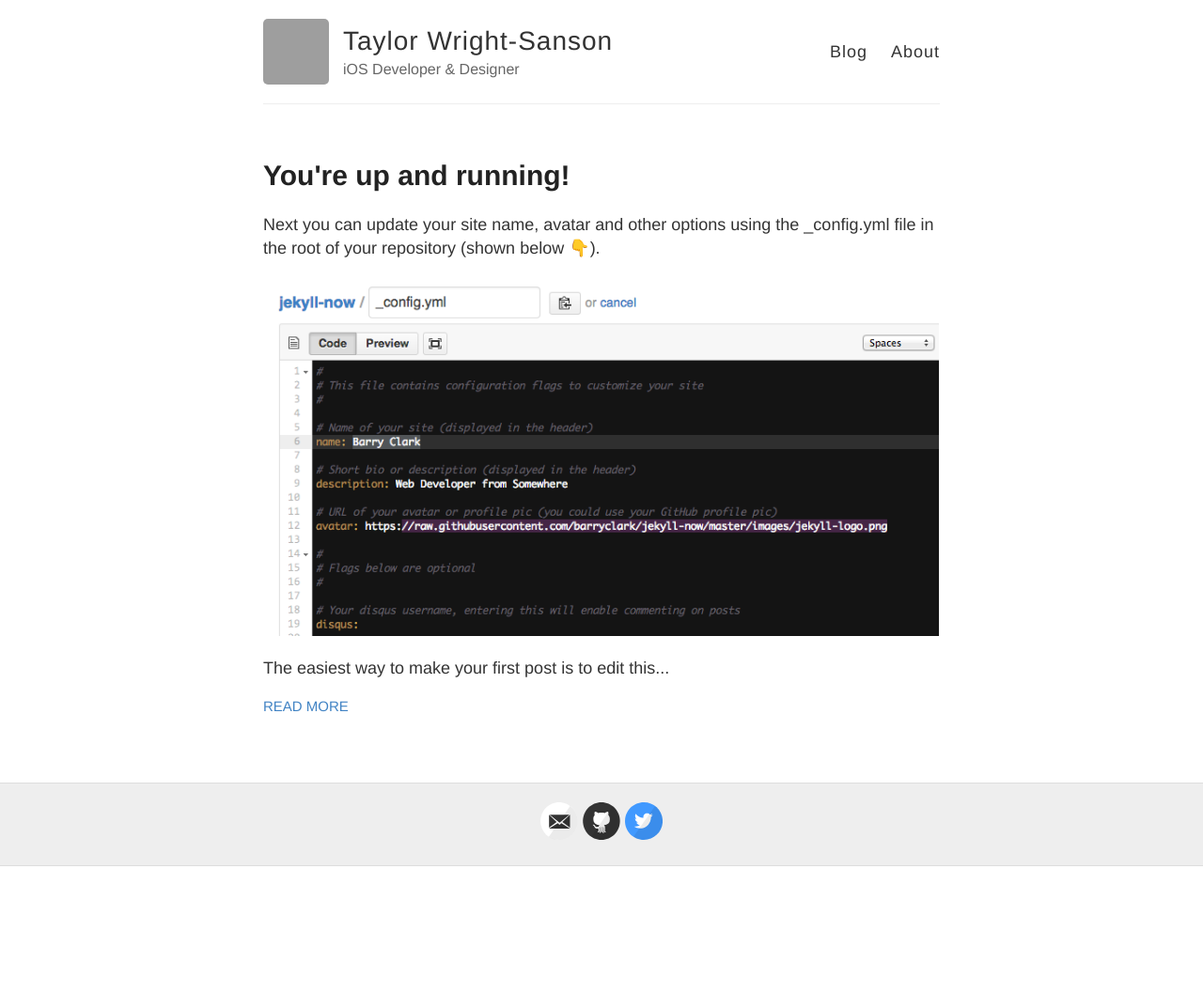
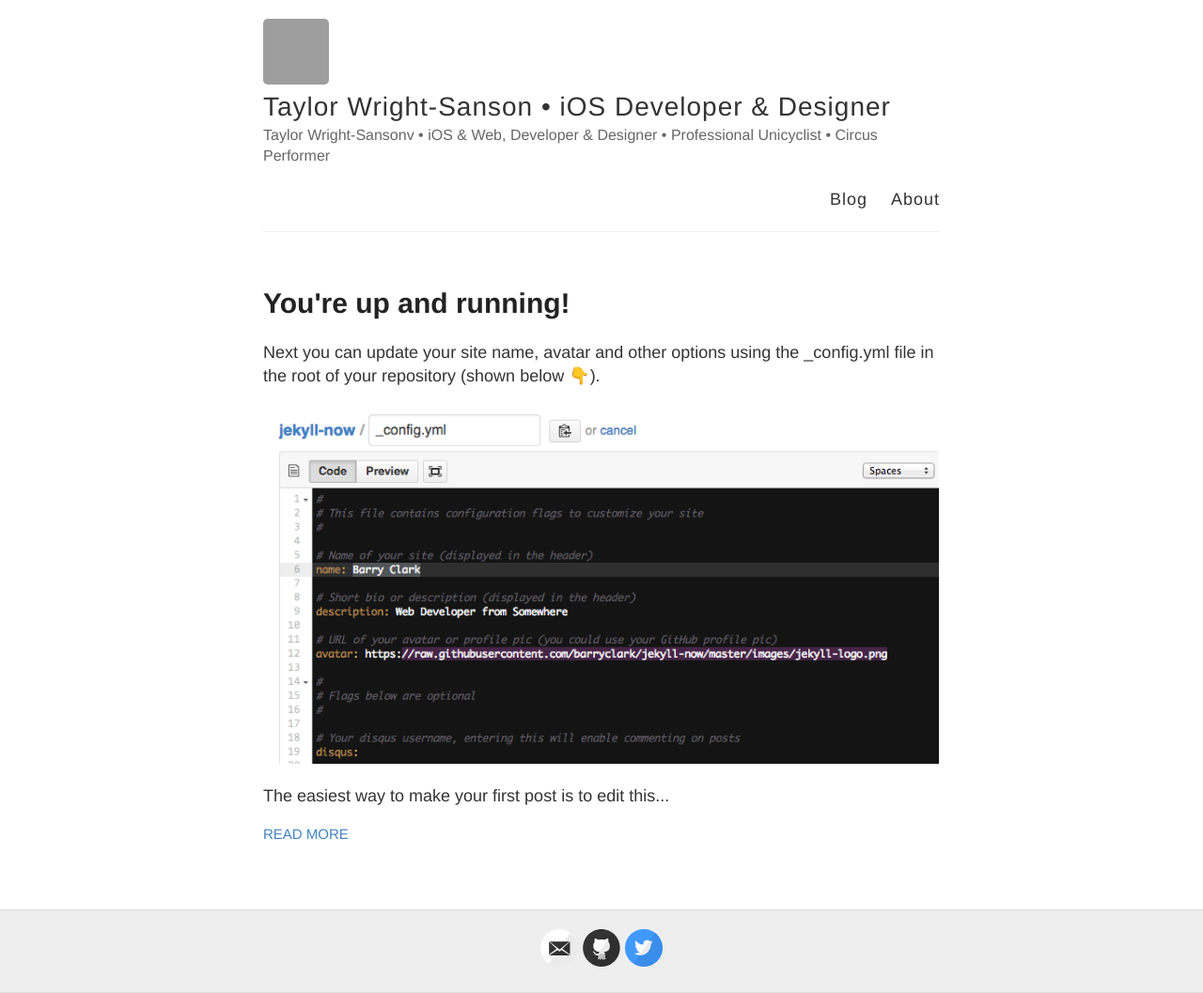
Before and after one commit to Xeaza/xeaza.github.io, a Jekyll site: the page built from index.html, in a window 1280 px wide. Shown: the whole page at 94% size. Built offline with Jekyll 4.4.1, drawn with Linux system fonts in a browser that asks for light colours; emoji names are drawn with the system emoji font; before the commit the page ends 922 px from its top, so only the background shows below that; grey boxes are pictures that could not be loaded.

Commit message:
Updated site description

```diff
--- a/_config.yml
+++ b/_config.yml
@@ -3,10 +3,10 @@
 #
 
 # Name of your site (displayed in the header)
-name: Taylor Wright-Sanson
+name: 'Taylor Wright-Sanson • iOS Developer & Designer'
 
 # Short bio or description (displayed in the header)
-description: 'iOS Developer & Designer'
+description: 'Taylor Wright-Sansonv • iOS & Web, Developer & Designer • Professional Unicyclist • Circus Performer'
 
 # URL of your avatar or profile pic (you could use your GitHub profile pic)
 avatar: 'https://avatars1.githubusercontent.com/u/2537321?v=3&s=140'
--- a/_layouts/default.html
+++ b/_layouts/default.html
@@ -5,7 +5,7 @@
     <meta http-equiv='X-UA-Compatible' content='IE=edge'>
     <meta name='viewport' content='width=device-width, initial-scale=1.0, maximum-scale=1.0'>
 
-    <title>{% if page.title %}{{ page.title }} – {% endif %}{{ site.name }} – {{ site.description }}</title>
+    <title>{% if page.title %}{{ page.title }} – {% endif %}{{ site.name }}</title>
 
     <meta name="author" content="{{ site.name }}" />
     <meta name="description" content="{{ site.description }}">
```
